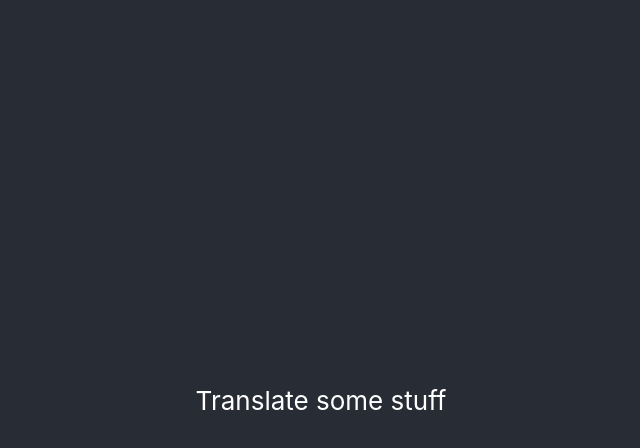
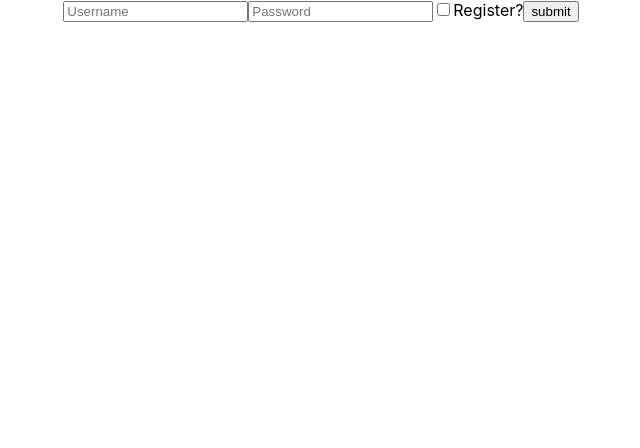
Before and after one commit to jakkso/flask_translator, a React (Create React App) app in the folder react-app/: page / in a window 1280 px wide. Shown: the top 448 px of the page, without its empty margins (319-959 px from the left). Built offline with nearby package versions, Linux system fonts and the light colour scheme.

Commit message:
Basic auth view sketch

```diff
--- a/react-app/src/App.js
+++ b/react-app/src/App.js
@@ -1,13 +1,16 @@
 import React, { Component } from 'react';
 import './App.css';
+
+import MainView from './comps/main/main';
 
 class App extends Component {
   render() {
     return (
       <div className="App">
-        <header className="App-header">
-        Translate some stuff
-        </header>
+        {/*<header className="App-header">*/}
+        {/*Translate some stuff*/}
+        {/*</header>*/}
+        <MainView/>
       </div>
     );
   }
--- /dev/null
+++ b/react-app/src/comps/auth/auth.js
@@ -0,0 +1,60 @@
+import React from 'react'
+
+import './auth.css'
+
+import ErrText from './errText/errText';
+
+/**
+ *
+ * @param props
+ * username, password, errText
+ *  The above are text values, used to save user input into state
+ *  or display error text
+ * onChange, onSubmit
+ *  Method handlers
+ * @return {HTMLDivElement}
+ */
+export default function Auth(props) {
+  const {username, password, errText, onChange, onSubmit} = props;
+  const err = errText ? <ErrText text={errText} />: null;
+  return (
+    <div id="auth-container">
+      <form id="auth-form">
+        <input
+          id="username"
+          type="text"
+          value={username}
+          placeholder="Username"
+          onChange={onChange}
+          onSubmit={null}
+        />
+        <input
+          id="password"
+          type="password"
+          value={password}
+          placeholder="Password"
+          onChange={onChange}
+          onSubmit={null}
+        />
+        <input
+          id="registrationCheckbox"
+          type="checkbox"
+          onClick={onChange}
+          onToggle={onChange}
+          onSubmit={null}
+        />
+        <label
+          htmlFor="registrationCheckbox"
+        >
+          Register?
+        </label>
+        <input
+          type="submit"
+          value="submit"
+          onClick={onSubmit}
+        />
+      </form>
+      {err}
+    </div>
+  )
+}
--- /dev/null
+++ b/react-app/src/comps/auth/errText/errText.js
@@ -0,0 +1,13 @@
+import React from 'react';
+
+import './errText.css'
+
+
+export default function ErrText(props) {
+  const text = props.text;
+  return (
+    <div>
+      {text}
+    </div>
+  )
+}
--- a/react-app/src/comps/login/login.js
+++ /dev/null
@@ -1,3 +0,0 @@
-import React, {Component} from 'react'
-
-import 'login.css'
--- /dev/null
+++ b/react-app/src/comps/main/main.js
@@ -0,0 +1,108 @@
+import React from 'react';
+
+import './main.css'
+
+import Auth from '../auth/auth'
+
+export default class MainView extends React.Component {
+  constructor(props) {
+    super(props);
+    // Bind instance methods
+    this.onAuthChange = this.onAuthChange.bind(this);
+    this.onAuthSubmit = this.onAuthSubmit.bind(this);
+    this.getLangs = this.getLangs.bind(this);
+    // State construction
+    this.state = {
+      username: '',
+      password: '',
+      checkbox: false,
+      errText: '',
+      inputText: '',
+      translatedText: '',
+      sourceLang: null,
+      targetLang: null,
+      access_token: null,
+      refresh_token: null,
+      logged_in: false,
+      langs: null,
+    }
+  }
+
+  /**
+   * Make network call after comp mounts.  This will trigger
+   * a component re-render if user is logged in.
+   */
+  componentDidMount() {
+    const langs = this.getLangs();
+    this.setState({langs});
+  }
+
+  /**
+   * Handler for managing user input on auth components
+   * @param event
+   */
+  onAuthChange(event) {
+    switch (event.target.id) {
+      case 'username':
+        return this.setState({username: event.target.value});
+      case 'password':
+        return this.setState({password: event.target.value});
+      case 'registrationCheckbox':
+        return this.setState(prevState => {
+          return {checkbox: !prevState.checkbox}
+        });
+      default:
+        return;
+    }
+  }
+
+  /**
+   * Handles logging in / registration
+   * @param event
+   */
+  onAuthSubmit(event) {
+    event.preventDefault();
+    const {checkbox} = this.state;
+    if (checkbox) {
+      // registration call
+    } else {
+      // login call
+    }
+  }
+
+  /**
+   * In the future this will be replaced with an api call to MS,
+   * but I'm on a plane without net access, so I can't get an example
+   * of what the return value actually is.  I think it's somewhat similar to this.
+   */
+  getLangs() {
+    const langs = [
+      {name: 'en', fullName: 'English'},
+      {name: 'fr', fullName: 'French'},
+      {name: 'it', fullName: 'Italian'},
+      {name: 'es', fullName: 'Spanish'},
+    ];
+    return langs;
+  }
+
+  render() {
+    const {access_token, refresh_token} = this.state;
+    const {username, password, checkbox, errText} = this.state;
+    const loggedIn = access_token && refresh_token;
+    const auth = loggedIn ? null :
+      <Auth
+        username={username}
+        password={password}
+        checkbox={checkbox}
+        errText={errText}
+        onChange={this.onAuthChange}
+        onSubmit={this.onAuthSubmit}
+      />;
+    return (
+      <div>
+        {auth}
+      </div>
+    )
+  }
+
+}
--- a/react-app/src/comps/register/register.js
+++ /dev/null
@@ -1,3 +0,0 @@
-import React, {Component} from 'react'
-
-import 'register.css'
```
Also changed, not shown: react-app/src/comps/auth/auth.css (added), react-app/src/comps/auth/errText/errText.css (added), react-app/src/comps/main/main.css (added).
